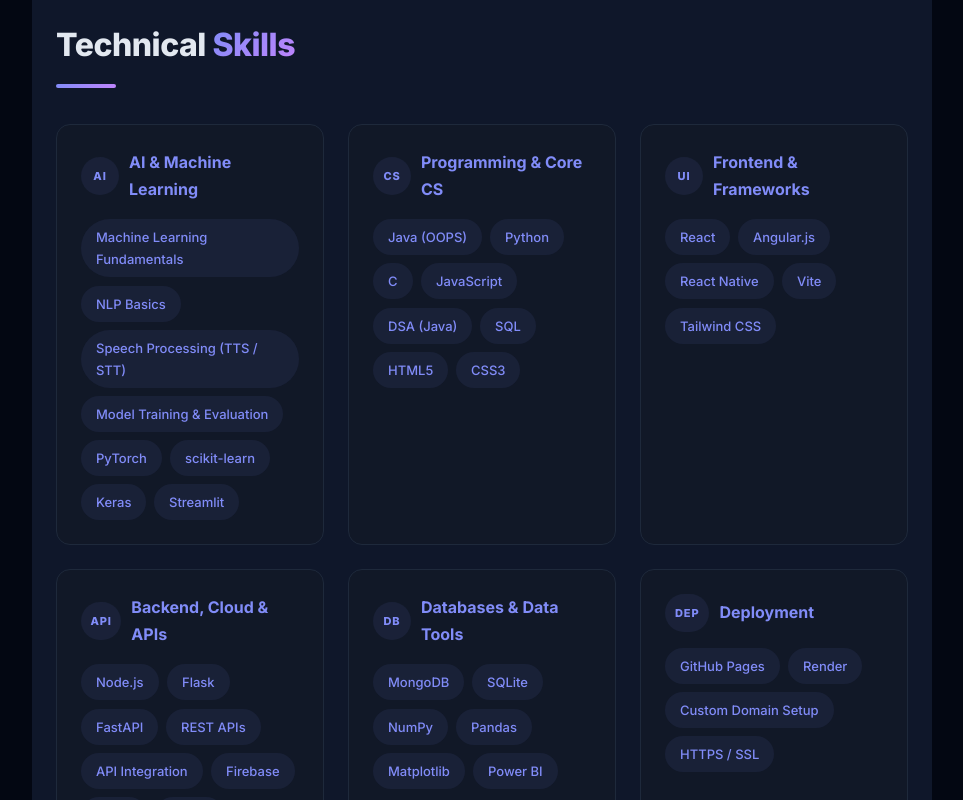
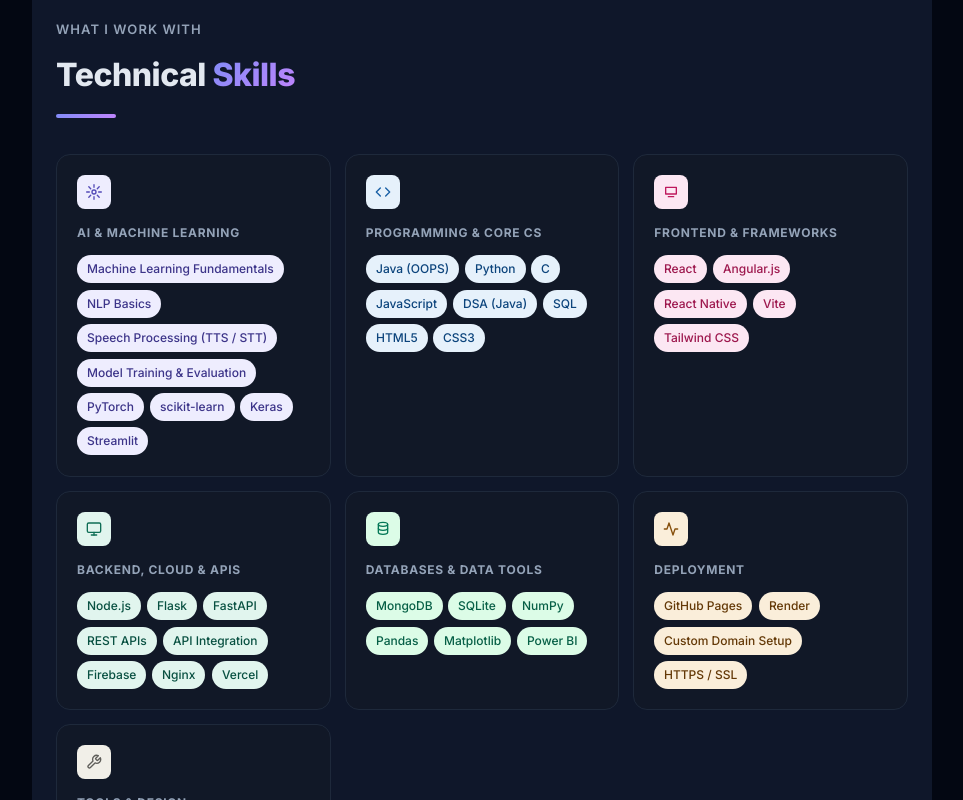
Before and after one commit to Nishwanth2809/nishwanth2809.github.io, a React (Vite) app: page / in a window 1280 px wide. Shown: the part 1480-2280 px from the top of the page, without its empty margins (158-1121 px from the left). Built offline with nearby package versions, Linux system fonts and the light colour scheme.

Commit message:
Update skills section card layout

```diff
--- a/src/App.css
+++ b/src/App.css
@@ -388,83 +388,176 @@
   background: var(--bg-secondary);
 }
 
-.skill-groups {
-  display: grid;
-  grid-template-columns: repeat(auto-fill, minmax(260px, 1fr));
-  gap: 24px;
+.skills-eyebrow {
+  font-size: 13px;
+  font-weight: 600;
+  color: var(--text-muted);
+  letter-spacing: 0.08em;
+  text-transform: uppercase;
+  margin-bottom: 8px;
 }
 
-.skill-group {
+.skills-card-grid {
+  display: grid;
+  grid-template-columns: repeat(auto-fit, minmax(220px, 1fr));
+  gap: 14px;
+}
+
+.skills-card {
   background: var(--card);
   border: 1px solid var(--border);
-  border-radius: var(--radius-md);
-  padding: 24px;
-  transition: all 0.3s ease;
+  border-radius: 14px;
+  padding: 20px;
+  transition: border-color 0.25s ease, transform 0.25s ease, box-shadow 0.25s ease;
 }
 
-.skill-group:hover {
-  border-color: var(--accent);
-  box-shadow: 0 8px 30px var(--accent-glow);
-  transform: translateY(-4px);
+.skills-card:hover {
+  transform: translateY(-3px);
+  box-shadow: 0 10px 24px rgba(15, 23, 42, 0.08);
 }
 
-.skill-group-header {
-  display: flex;
-  align-items: center;
-  gap: 10px;
-  margin-bottom: 16px;
+.dark .skills-card:hover {
+  box-shadow: 0 12px 28px rgba(2, 6, 23, 0.32);
 }
 
-.skill-group-icon {
-  min-width: 38px;
-  height: 38px;
+.skills-card-icon {
+  width: 34px;
+  height: 34px;
+  border-radius: 8px;
   display: inline-flex;
   align-items: center;
   justify-content: center;
-  padding: 0 10px;
-  border-radius: var(--radius-full);
-  background: var(--accent-subtle);
-  color: var(--accent);
-  font-size: 11px;
-  font-weight: 800;
-  letter-spacing: 0.08em;
-  text-transform: uppercase;
+  margin-bottom: 14px;
 }
 
-.skill-group h4 {
-  font-size: 16px;
+.skills-card-title {
+  font-size: 12px;
   font-weight: 700;
-  color: var(--accent);
+  color: var(--text-muted);
+  letter-spacing: 0.06em;
+  text-transform: uppercase;
+  margin-bottom: 12px;
 }
 
-.skill-tags {
+.skills-card-tags {
   display: flex;
   flex-wrap: wrap;
-  gap: 8px;
+  gap: 6px;
 }
 
-.skill-tag {
-  padding: 6px 14px;
-  background: var(--accent-subtle);
-  color: var(--accent);
-  border-radius: var(--radius-full);
-  font-size: 13px;
+.skills-card-tag {
+  font-size: 12px;
+  padding: 4px 10px;
+  border-radius: 999px;
   font-weight: 500;
-  transition: all 0.25s ease;
-  border: 1px solid transparent;
+  transition: transform 0.2s ease, box-shadow 0.2s ease;
 }
 
-.skill-tag:hover {
-  background: var(--accent);
-  color: #fff;
-  transform: translateY(-2px);
-  box-shadow: 0 4px 12px var(--accent-glow);
+.skills-card:hover .skills-card-tag {
+  transform: translateY(-1px);
 }
 
-/* Staggered animation for skill tags */
-.scroll-reveal.visible .skill-tag {
+.scroll-reveal.visible .skills-card-tag {
   animation: fadeInScale 0.4s ease-out forwards;
   opacity: 0;
+}
+
+.skills-card-purple .skills-card-icon {
+  background: #eeedfe;
+  color: #534ab7;
+}
+
+.skills-card-purple .skills-card-tag {
+  background: #eeedfe;
+  color: #3c3489;
+}
+
+.skills-card-blue .skills-card-icon {
+  background: #e6f1fb;
+  color: #185fa5;
+}
+
+.skills-card-blue .skills-card-tag {
+  background: #e6f1fb;
+  color: #0c447c;
+}
+
+.skills-card-rose .skills-card-icon {
+  background: #fce7f3;
+  color: #be185d;
+}
+
+.skills-card-rose .skills-card-tag {
+  background: #fce7f3;
+  color: #9d174d;
+}
+
+.skills-card-teal .skills-card-icon {
+  background: #e1f5ee;
+  color: #0f6e56;
+}
+
+.skills-card-teal .skills-card-tag {
+  background: #e1f5ee;
+  color: #085041;
+}
+
+.skills-card-emerald .skills-card-icon {
+  background: #dcfce7;
+  color: #047857;
+}
+
+.skills-card-emerald .skills-card-tag {
+  background: #dcfce7;
+  color: #065f46;
+}
+
+.skills-card-amber .skills-card-icon {
+  background: #faeeda;
+  color: #854f0b;
+}
+
+.skills-card-amber .skills-card-tag {
+  background: #faeeda;
+  color: #633806;
+}
+
+.skills-card-gray .skills-card-icon {
+  background: #f1efe8;
+  color: #5f5e5a;
+}
+
+.skills-card-gray .skills-card-tag {
+  background: #f1efe8;
+  color: #444441;
+}
+
+.skills-card-purple:hover {
+  border-color: #c4b5fd;
+}
+
+.skills-card-blue:hover {
+  border-color: #93c5fd;
+}
+
+.skills-card-rose:hover {
+  border-color: #f9a8d4;
+}
+
+.skills-card-teal:hover {
+  border-color: #5eead4;
+}
+
+.skills-card-emerald:hover {
+  border-color: #86efac;
+}
+
+.skills-card-amber:hover {
+  border-color: #fcd34d;
+}
+
+.skills-card-gray:hover {
+  border-color: #d6d3d1;
 }
 
 @keyframes fadeInScale {
@@ -765,7 +858,7 @@
     font-size: 26px;
   }
 
-  .skill-groups {
+  .skills-card-grid {
     grid-template-columns: 1fr;
   }
 
--- a/src/components/Skills.jsx
+++ b/src/components/Skills.jsx
@@ -2,8 +2,21 @@
 
 const skillGroups = [
   {
+    id: 'ai',
     title: 'AI & Machine Learning',
-    icon: 'AI',
+    color: 'purple',
+    icon: (
+      <svg width="16" height="16" viewBox="0 0 24 24" fill="none" aria-hidden="true">
+        <circle cx="12" cy="12" r="3" stroke="currentColor" strokeWidth="2" />
+        <path
+          d="M12 1v4M12 19v4M4.22 4.22l2.83 2.83M16.95 16.95l2.83 2.83M1 12h4M19 12h4M4.22 19.78l2.83-2.83M16.95 7.05l2.83-2.83"
+          stroke="currentColor"
+          strokeWidth="2"
+          strokeLinecap="round"
+          strokeLinejoin="round"
+        />
+      </svg>
+    ),
     skills: [
       'Machine Learning Fundamentals',
       'NLP Basics',
@@ -16,33 +29,127 @@
     ],
   },
   {
+    id: 'programming',
     title: 'Programming & Core CS',
-    icon: 'CS',
+    color: 'blue',
+    icon: (
+      <svg width="16" height="16" viewBox="0 0 24 24" fill="none" aria-hidden="true">
+        <polyline
+          points="16 18 22 12 16 6"
+          stroke="currentColor"
+          strokeWidth="2"
+          strokeLinecap="round"
+          strokeLinejoin="round"
+        />
+        <polyline
+          points="8 6 2 12 8 18"
+          stroke="currentColor"
+          strokeWidth="2"
+          strokeLinecap="round"
+          strokeLinejoin="round"
+        />
+      </svg>
+    ),
     skills: ['Java (OOPS)', 'Python', 'C', 'JavaScript', 'DSA (Java)', 'SQL', 'HTML5', 'CSS3'],
   },
   {
+    id: 'frontend',
     title: 'Frontend & Frameworks',
-    icon: 'UI',
+    color: 'rose',
+    icon: (
+      <svg width="16" height="16" viewBox="0 0 24 24" fill="none" aria-hidden="true">
+        <path
+          d="M4 5h16v10H4z"
+          stroke="currentColor"
+          strokeWidth="2"
+          strokeLinecap="round"
+          strokeLinejoin="round"
+        />
+        <path
+          d="M8 19h8"
+          stroke="currentColor"
+          strokeWidth="2"
+          strokeLinecap="round"
+          strokeLinejoin="round"
+        />
+      </svg>
+    ),
     skills: ['React', 'Angular.js', 'React Native', 'Vite', 'Tailwind CSS'],
   },
   {
+    id: 'backend',
     title: 'Backend, Cloud & APIs',
-    icon: 'API',
+    color: 'teal',
+    icon: (
+      <svg width="16" height="16" viewBox="0 0 24 24" fill="none" aria-hidden="true">
+        <rect
+          x="2"
+          y="3"
+          width="20"
+          height="14"
+          rx="2"
+          stroke="currentColor"
+          strokeWidth="2"
+        />
+        <line x1="8" y1="21" x2="16" y2="21" stroke="currentColor" strokeWidth="2" strokeLinecap="round" />
+        <line x1="12" y1="17" x2="12" y2="21" stroke="currentColor" strokeWidth="2" strokeLinecap="round" />
+      </svg>
+    ),
     skills: ['Node.js', 'Flask', 'FastAPI', 'REST APIs', 'API Integration', 'Firebase', 'Nginx', 'Vercel'],
   },
   {
+    id: 'data',
     title: 'Databases & Data Tools',
-    icon: 'DB',
+    color: 'emerald',
+    icon: (
+      <svg width="16" height="16" viewBox="0 0 24 24" fill="none" aria-hidden="true">
+        <ellipse cx="12" cy="5" rx="7" ry="3" stroke="currentColor" strokeWidth="2" />
+        <path
+          d="M5 5v6c0 1.66 3.13 3 7 3s7-1.34 7-3V5"
+          stroke="currentColor"
+          strokeWidth="2"
+        />
+        <path
+          d="M5 11v6c0 1.66 3.13 3 7 3s7-1.34 7-3v-6"
+          stroke="currentColor"
+          strokeWidth="2"
+        />
+      </svg>
+    ),
     skills: ['MongoDB', 'SQLite', 'NumPy', 'Pandas', 'Matplotlib', 'Power BI'],
   },
   {
+    id: 'deployment',
     title: 'Deployment',
-    icon: 'DEP',
+    color: 'amber',
+    icon: (
+      <svg width="16" height="16" viewBox="0 0 24 24" fill="none" aria-hidden="true">
+        <polyline
+          points="22 12 18 12 15 21 9 3 6 12 2 12"
+          stroke="currentColor"
+          strokeWidth="2"
+          strokeLinecap="round"
+          strokeLinejoin="round"
+        />
+      </svg>
+    ),
     skills: ['GitHub Pages', 'Render', 'Custom Domain Setup', 'HTTPS / SSL'],
   },
   {
+    id: 'tools',
     title: 'Tools & Design',
-    icon: 'TL',
+    color: 'gray',
+    icon: (
+      <svg width="16" height="16" viewBox="0 0 24 24" fill="none" aria-hidden="true">
+        <path
+          d="M14.7 6.3a1 1 0 0 0 0 1.4l1.6 1.6a1 1 0 0 0 1.4 0l3.77-3.77a6 6 0 0 1-7.94 7.94l-6.91 6.91a2.12 2.12 0 0 1-3-3l6.91-6.91a6 6 0 0 1 7.94-7.94l-3.76 3.76z"
+          stroke="currentColor"
+          strokeWidth="2"
+          strokeLinecap="round"
+          strokeLinejoin="round"
+        />
+      </svg>
+    ),
     skills: ['VS Code', 'Linux (Basic)', 'Canva', 'Git & GitHub', 'Figma', 'Adobe XD', 'Postman', 'UI/UX Principles'],
   },
 ]
@@ -53,28 +160,27 @@
   return (
     <section id="skills" className="section skills-section">
       <div ref={ref} className="scroll-reveal">
+        <p className="skills-eyebrow">What I work with</p>
         <h2 className="section-title">Technical <span className="accent">Skills</span></h2>
         <hr className="section-divider" />
 
-        <div className="skill-groups">
-          {skillGroups.map((group, i) => (
-            <div className="skill-group" key={i}>
-              <div className="skill-group-header">
-                <span className="skill-group-icon">{group.icon}</span>
-                <h4>{group.title}</h4>
-              </div>
-              <div className="skill-tags">
-                {group.skills.map((skill, j) => (
+        <div className="skills-card-grid">
+          {skillGroups.map((group) => (
+            <article className={`skills-card skills-card-${group.color}`} key={group.id}>
+              <div className="skills-card-icon">{group.icon}</div>
+              <p className="skills-card-title">{group.title}</p>
+              <div className="skills-card-tags">
+                {group.skills.map((skill, index) => (
                   <span
-                    className="skill-tag"
-                    key={j}
-                    style={{ animationDelay: `${j * 0.06}s` }}
+                    className="skills-card-tag"
+                    key={skill}
+                    style={{ animationDelay: `${index * 0.05}s` }}
                   >
                     {skill}
                   </span>
                 ))}
               </div>
-            </div>
+            </article>
           ))}
         </div>
       </div>
```
Also changed, not shown: 4 other files (tests, documents, lock files or other folders).
